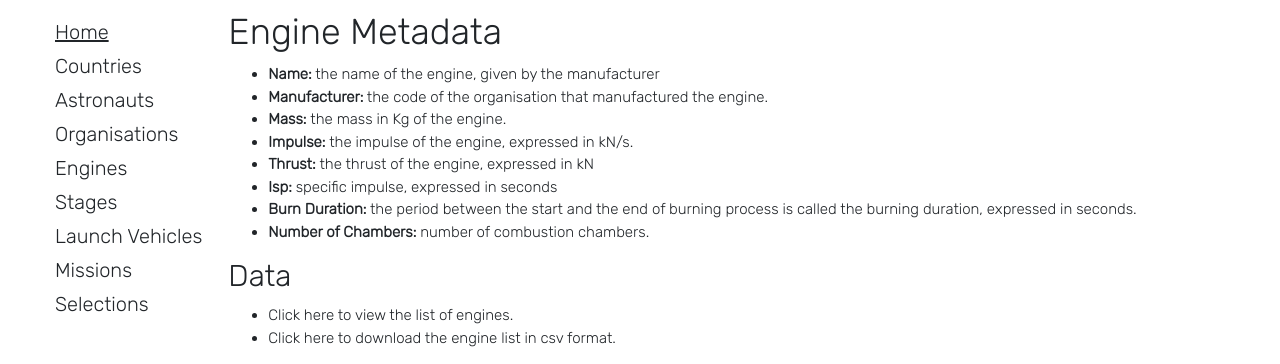
After one commit to eferos93/ODMC_exam_implementation, a Django app: page /spacemissions/engines-metadata/ in a window 1280 px wide. The commit adds this page. Shown: the top 364 px of the page. Run offline with Django 3.2, Linux system fonts and the light colour scheme; parts of the project's set-up code (start-up, migrations or seed data) failed here and were passed over.

Commit message:
added metadata views; added metadata templates for country, astronaut and engine

```diff
--- a/ODMC_exam_implementation/settings.py
+++ b/ODMC_exam_implementation/settings.py
@@ -26,7 +26,7 @@ BASE_DIR = Path(__file__).resolve().parent.parent
 SECRET_KEY = os.environ.get('SECRET_KEY', default='afdbkbwefwjvckjvb32534')
 
 # SECURITY WARNING: don't run with debug turned on in production!
-DEBUG = int(os.environ.get('DEBUG', default=0))
+DEBUG = int(os.environ.get('DEBUG', default=1))
 
 ALLOWED_HOSTS = ['localhost', '127.0.0.1', 'odmc-space-missions.herokuapp.com']
 
--- a/space_missions/urls.py
+++ b/space_missions/urls.py
@@ -4,10 +4,12 @@ from . import views
 app_name = 'space_missions'
 
 urlpatterns = [
-    path('countries/', views.CountryList.as_view(), name='countries'),
+    path('countries-metadata/', views.CountryMetadata.as_view(), name='countries'),
+    path('countries/', views.CountryList.as_view(), name='countries-list'),
     path('country/<int:pk>/', views.CountryDetail.as_view(), name='country-detail'),
     path('countries/download-csv', views.download_countries_csv, name='countries-csv'),
-    path('astronauts/', views.AstronautList.as_view(), name='astronauts'),
+    path('astronauts-metadata/', views.AstronautMetadata.as_view(), name='astronauts'),
+    path('astronauts/', views.AstronautList.as_view(), name='astronauts-list'),
     path('astronaut/<int:pk>/', views.AstronautDetail.as_view(), name='astronaut-detail'),
     path('astronauts/download-csv', views.download_astronauts_csv, name='astronauts-csv'),
     path('astronautsoccupations/download-csv', views.download_astronaut_occupations_csv, name='astronautoccupations-csv'),
@@ -15,7 +17,8 @@ urlpatterns = [
     path('organisations/', views.OrganisationList.as_view(), name='organisations'),
     path('organisation/<int:pk>/', views.OrganisationDetail.as_view(), name='organisation-detail'),
     path('organisations/download-csv', views.download_organisations_csv, name='organisation-csv'),
-    path('engines/', views.EngineList.as_view(), name='engines'),
+    path('engines-metadata/', views.EngineMetadata.as_view(), name='engines'),
+    path('engines/', views.EngineList.as_view(), name='engines-list'),
     path('engine/<int:pk>/', views.EngineDetail.as_view(), name='engine-detail'),
     path('engines/download-csv', views.download_engines_csv, name='engines-csv'),
     path('stages/', views.StageList.as_view(), name='stages'),
--- a/space_missions/views.py
+++ b/space_missions/views.py
@@ -78,6 +78,41 @@ class SelectionList(generic.ListView):
 
 class SelectionDetail(generic.DetailView):
     model = models.Selection
+
+
+metadata_url = 'space_missions/metadata/'
+
+
+class AstronautMetadata(generic.TemplateView):
+    template_name = metadata_url + 'astronaut.html'
+
+
+class CountryMetadata(generic.TemplateView):
+    template_name = metadata_url + 'country.html'
+
+
+class EngineMetadata(generic.TemplateView):
+    template_name = metadata_url + 'engine.html'
+
+
+class LaunchVehicleMetadata(generic.TemplateView):
+    template_name = metadata_url + 'launch_vehicle.html'
+
+
+class MissionAndLaunchMetadata(generic.TemplateView):
+    template_name = metadata_url + 'launch_mission.html'
+
+
+class OrganisationMetadata(generic.TemplateView):
+    template_name = metadata_url + 'organisation.html'
+
+
+class SelectionMetadata(generic.TemplateView):
+    template_name = metadata_url + 'selection.html'
+
+
+class StageMetadata(generic.TemplateView):
+    template_name = metadata_url + 'stage.html'
 
 
 def download_organisations_csv(request):
--- a/templates/base.html
+++ b/templates/base.html
@@ -42,6 +42,6 @@
 
 <canvas id="canvas"></canvas>
 </body>
-<script type="text/javascript" src="{% static 'simplesocial/js/master.js' %}">
+<script type="text/javascript" src="{% static 'space_missions/js/master.js' %}">
 </script>
 </html>
--- a/templates/space_missions/astronaut_detail.html
+++ b/templates/space_missions/astronaut_detail.html
@@ -4,7 +4,7 @@
     <div class="container">
         <h1>{{ astronaut.name }}'s details:</h1>
         <ul>
-            <li><strong>Original name: </strong>{{ astronaut.original_name }}</li>
+            <li><strong>Original Full Name: </strong>{{ astronaut.original_name }}</li>
             <li><strong>Birth year: </strong>{{ astronaut.birth_year }}</li>
             <li><strong>Sex: </strong>{{ astronaut.get_sex_display }}</li>
             <li><strong>Background: </strong>{{ astronaut.get_background_display }}</li>
--- a/templates/space_missions/engine_detail.html
+++ b/templates/space_missions/engine_detail.html
@@ -7,7 +7,7 @@
             <li><strong>Manufacturer: </strong>
                 {% if engine.manufacturer_id %}
                     <a href="{% url 'space_missions:organisation-detail' pk=engine.manufacturer_id %}">
-                        {{ engine.manufacturer.name }}
+                        {{ engine.manufacturer.code }}
                     </a>
                 {% endif %}
             </li>
--- /dev/null
+++ b/templates/space_missions/metadata/engine.html
@@ -0,0 +1,28 @@
+{% extends 'base.html' %}
+
+{% block content %}
+    <h1>Engine Metadata</h1>
+    <ul>
+        <li><strong>Name:</strong> the name of the engine, given by the <a href="#">manufacturer</a></li> {# TODO: insert link to org metadata #}
+        <li><strong>Manufacturer:</strong> the code of the <a href="#">organisation</a> that manufactured the engine.</li>  {# TODO: insert link to org metadata #}
+        <li><strong><a href="https://en.wikipedia.org/wiki/Mass">Mass</a>: </strong> the <a href="https://en.wikipedia.org/wiki/Mass">mass</a> in Kg of the engine.</li>
+        <li><strong><a href="https://en.wikipedia.org/wiki/Impulse_(physics)">Impulse</a>: </strong> the <a href="https://en.wikipedia.org/wiki/Impulse_(physics)">impulse</a> of the engine, expressed in <a href="https://en.wikipedia.org/wiki/Newton_(unit)#:~:text=Commonly%20seen%20as%20kilonewtons,
+                -It%20is%20common&text=One%20kilonewton%2C%201%20kN%2C%20is,%C3%97%209.81%20m%2Fs2.">kN</a>/s.</li>
+        <li>
+            <strong>
+                <a href="https://en.wikipedia.org/wiki/Thrust">Thrust</a>:
+            </strong>
+                the <a href="https://en.wikipedia.org/wiki/Thrust">thrust</a> of the engine, expressed in
+                <a href="https://en.wikipedia.org/wiki/Newton_(unit)#:~:text=Commonly%20seen%20as%20kilonewtons,
+                -It%20is%20common&text=One%20kilonewton%2C%201%20kN%2C%20is,%C3%97%209.81%20m%2Fs2.">kN</a>
+        </li>
+        <li><strong><a href="https://en.wikipedia.org/wiki/Specific_impulse">Isp</a>:</strong> <a href="https://en.wikipedia.org/wiki/Specific_impulse">specific impulse</a>, expressed in seconds</li>
+        <li><strong>Burn Duration:</strong> the period between the start and the end of burning process is called the burning duration, expressed in seconds.</li>
+        <li><strong>Number of Chambers:</strong> number of <a href="https://en.wikipedia.org/wiki/Combustion_chamber">combustion chambers</a>.</li>
+    </ul>
+    <h2>Data</h2>
+    <ul>
+        <li><a href="{% url 'space_missions:engines-list' %}">Click here to view the list of engines.</a></li>
+        <li><a href="{% url 'space_missions:engines-csv' %}">Click here to download the engine list in csv format.</a></li>
+    </ul>
+{% endblock %}
--- a/templates/space_missions/mission_detail.html
+++ b/templates/space_missions/mission_detail.html
@@ -26,7 +26,7 @@
                     <ul>
                         {% for astronaut_occupation in mission.astronautoccupation_set.all %}
                             <li>
-                                <em>Name:</em> <a href="{% url 'space_missions:astronaut-detail' pk=astronaut_occupation.astronaut_id %}">
+                                <em>Full Name:</em> <a href="{% url 'space_missions:astronaut-detail' pk=astronaut_occupation.astronaut_id %}">
                                     {{ astronaut_occupation.astronaut.name }}
                                 </a>;
                                 <em>Role:</em> {{ astronaut_occupation.role }};
```
Also changed, not shown: templates/space_missions/metadata/astronaut.html (added, +22 -0 lines), templates/space_missions/metadata/country.html (added, +18 -0 lines), static/space_missions/js/master.js (renamed from static/simplesocial/js/master.js).
